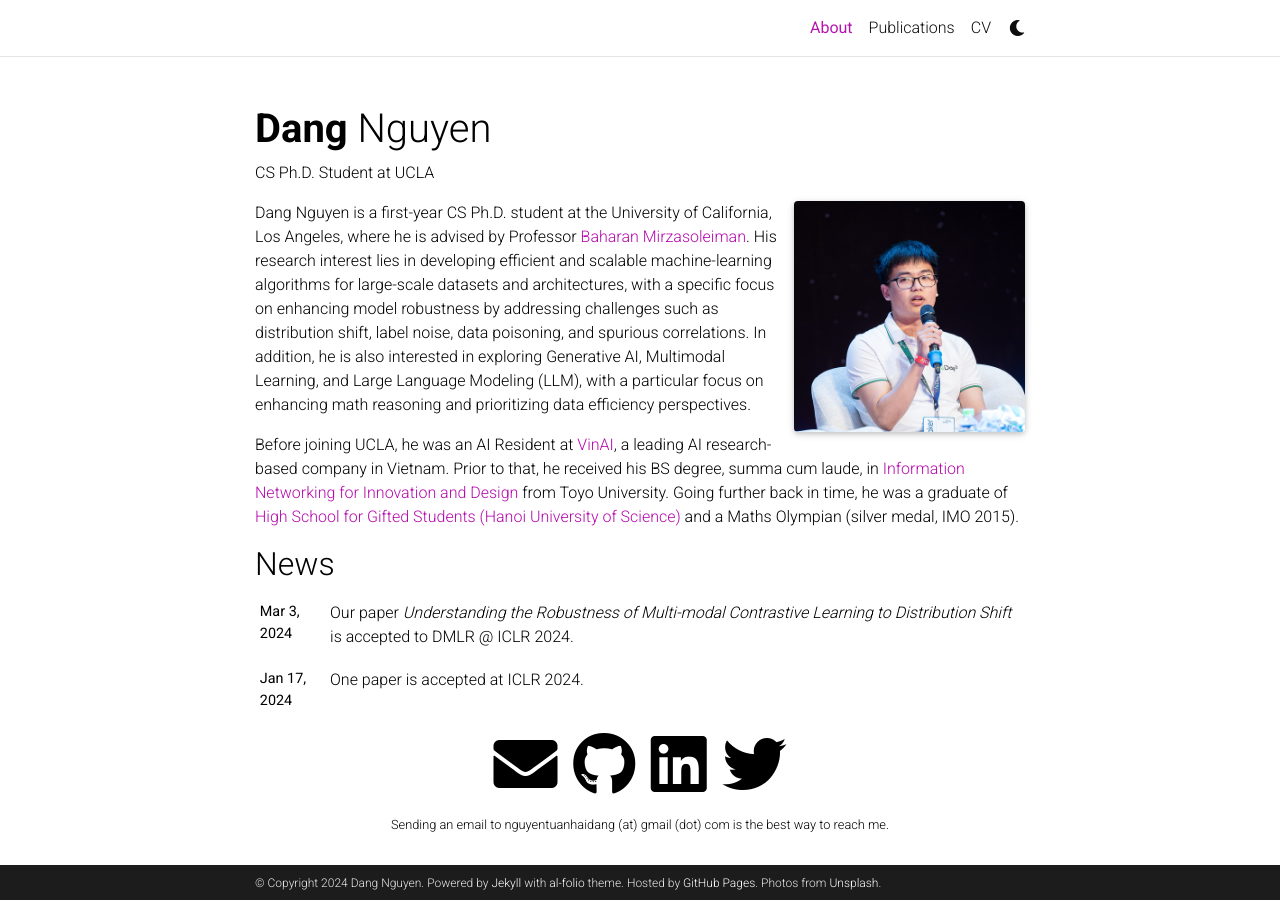
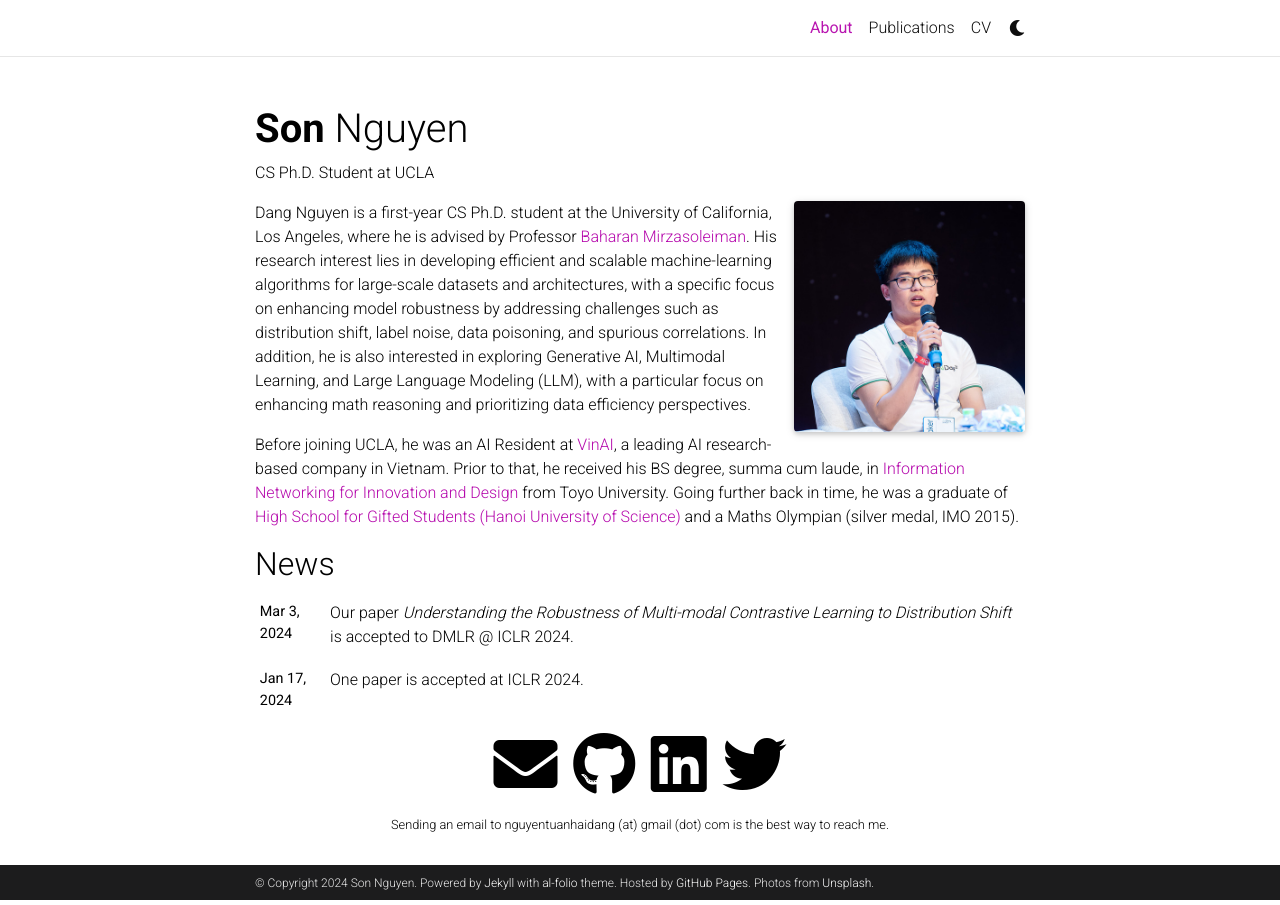
Before and after one commit to nguyendangson/nguyendangson.github.io, a Jekyll site: the page built from _pages/about.md, in a window 1280 px wide. Built offline with Jekyll 4.4.1, drawn with Linux system fonts in a browser that asks for light colours; full-size pictures stand in for the smaller copies a plugin makes; comment, search, counter and statistics services are not loaded; a style sheet for code colours, icons or effects is not loaded.

Commit message:
Update _config.yml

```diff
--- a/_config.yml
+++ b/_config.yml
@@ -3,12 +3,12 @@
 # -----------------------------------------------------------------------------
 
 title: blank # the website title (if blank, full name will be used instead)
-first_name: Dang
+first_name: Son
 middle_name: ""
 last_name: Nguyen
-email: nguyentuanhaidang@gmail.com
+email: sdnguyen1@crimson.ua.edu
 description: > # the ">" symbol means to ignore newlines until "footer_text:"
-  Dang Nguyen's homepage
+  Son Nguyen's homepage
 footer_text: >
   Powered by <a href="https://jekyllrb.com/" target="_blank">Jekyll</a> with <a href="https://github.com/alshedivat/al-folio">al-folio</a> theme.
   Hosted by <a href="https://pages.github.com/" target="_blank">GitHub Pages</a>.
```
